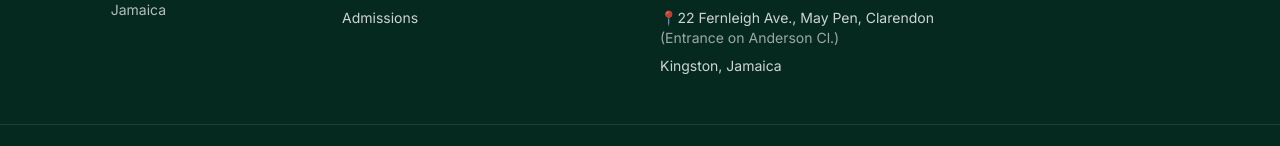
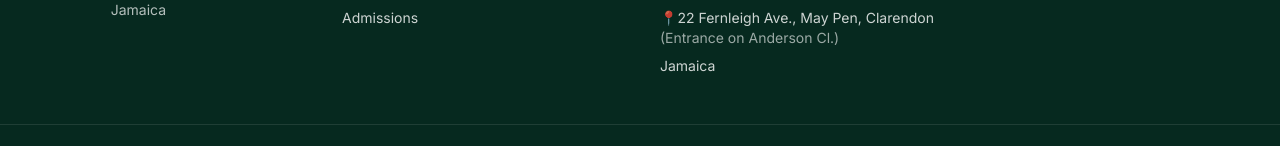
Before and after one commit to Kgayl008/franciscan-academy, a Next.js app: page / in a window 1280 px wide. Shown: the part 4553-4699 px from the top of the page. Built offline with nearby package versions, Linux system fonts and the light colour scheme.

Commit message:
Update website

```diff
--- a/components/Footer.tsx
+++ b/components/Footer.tsx
@@ -72,7 +72,7 @@ export default function Footer() {
         (Entrance on Anderson Cl.)
       </span>
     </p>
-            <p>Kingston, Jamaica</p>
+            <p>Jamaica</p>
           </div>
         </div>
 
```
